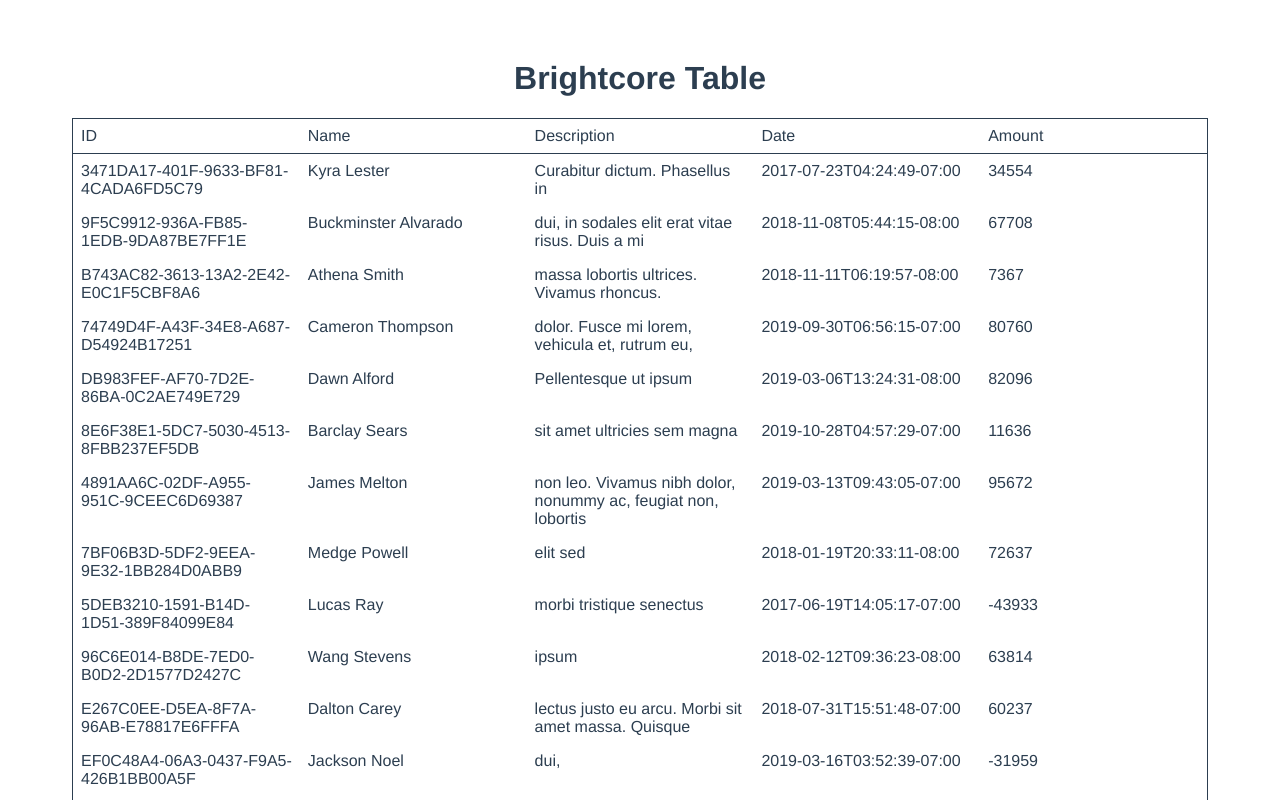
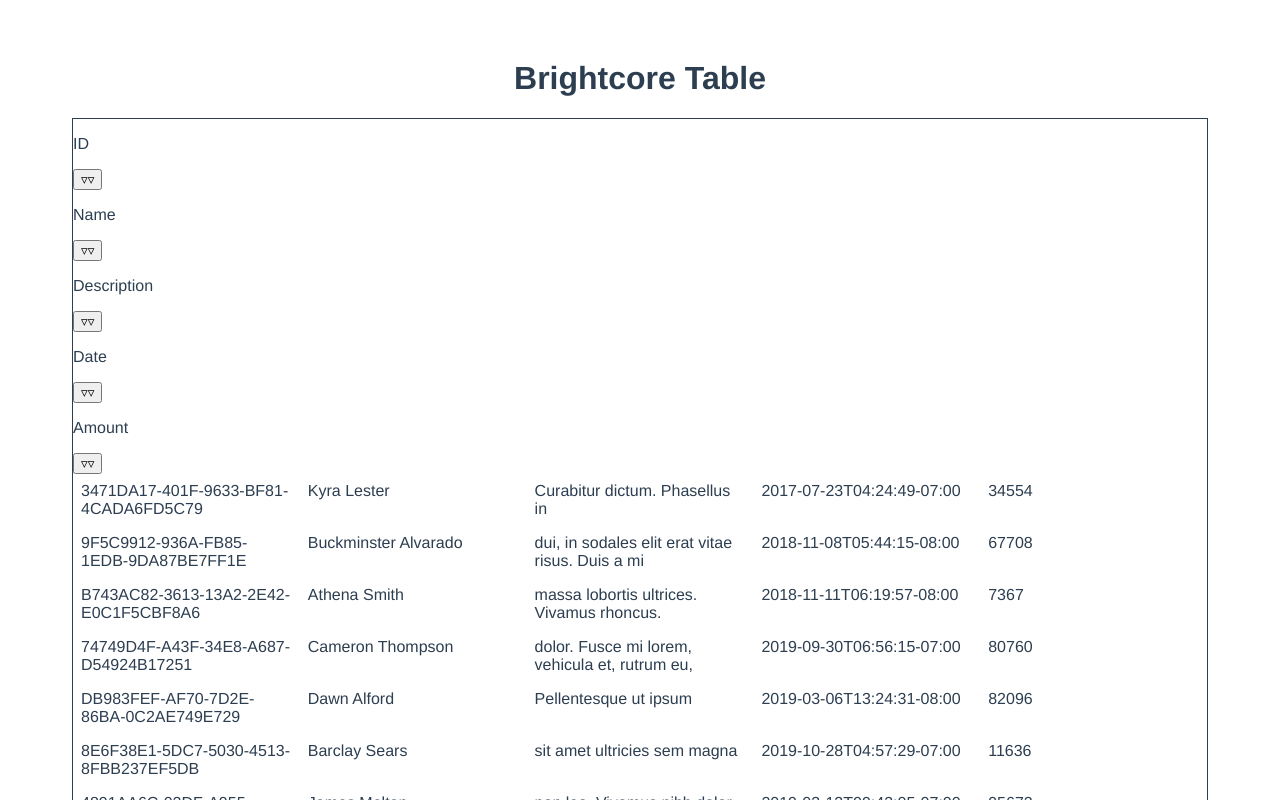
Before and after one commit to AndrewGardhouse/brightcore, a Vue app: page / in a window 1280 px wide. Shown: the top 800 px of the page. Built offline with nearby package versions, Linux system fonts and the light colour scheme.

Commit message:
Renames componenet TableHeader -> TableHeaders and getter tableHeader -> tableHeaderNames

```diff
--- a/src/components/Table.vue
+++ b/src/components/Table.vue
@@ -1,6 +1,6 @@
 <template>
   <div class="table-wrapper">
-    <TableHeader />
+    <TableHeaders />
     <TableRow v-for="row in sortedTableData"
               :key="row['ID']"
               :id="row['ID']"
@@ -12,13 +12,13 @@
 </template>
 
 <script>
-import TableHeader from './TableHeader.vue'
+import TableHeaders from './TableHeaders.vue'
 import TableRow from './TableRow.vue'
 import { mapGetters } from 'vuex'
 
 export default {
   components: {
-    TableHeader,
+    TableHeaders,
     TableRow
   },
   computed: {
--- a/src/components/TableHeader.vue
+++ /dev/null
@@ -1,35 +0,0 @@
-<template>
-  <div class="table-header" :style="{ gridTemplateColumns: `repeat(${tableHeaders.length}, 1fr)` }">
-    <div v-for="(header, index) in tableHeaders"
-         :key="index"
-         class="header-column">
-      <p class="text">{{ header }}</p>
-    </div>
-  </div>
-</template>
-
-<script>
-import { mapGetters } from 'vuex'
-
-export default {
-  computed: {
-    ...mapGetters([
-      'tableHeaders'
-    ])
-  }
-}
-</script>
-
-<style lang="scss">
-.table-header {
-  display: grid;
-  border-bottom: 1px solid #2c3e50;
-  .header-column {
-    display: flex;
-    padding: 0.5rem;
-    .text {
-      margin: 0;
-    }
-  }
-}
-</style>
--- /dev/null
+++ b/src/components/TableHeaders.vue
@@ -0,0 +1,65 @@
+<template>
+  <div class="table-headers" :style="{ gridTemplateColumns: `repeat(${tableHeaderNames.length}, 1fr)` }">
+    <div v-for="(header, index) in tableHeaderNames"
+         :key="index"
+         class="header-column">
+      <p class="text">{{ header }}</p>
+      <button class="sort-column">
+        <span class="desc">&#9663;</span>
+        <span class="asc">&#9663;</span>
+      </button>
+    </div>
+  </div>
+</template>
+
+<script>
+import { mapGetters } from 'vuex'
+
+export default {
+  computed: {
+    ...mapGetters([
+      'tableHeaderNames'
+    ])
+  },
+}
+</script>
+
+<style lang="scss">
+.table-header {
+  display: grid;
+  border-bottom: 1px solid #2c3e50;
+  .header-column {
+    display: flex;
+    padding: 0.5rem;
+    .text {
+      margin: 0;
+      margin-right: 0.5rem;
+    }
+    .sort-column {
+      display: flex;
+      flex-direction: column;
+      padding: 0;
+      background: transparent;
+      border: none;
+      cursor: pointer;
+      &:focus {
+        outline: none;
+      }
+      .desc, .asc {
+        font-size: 1.2rem;
+        line-height: 0.2;
+        &.active {
+          color: blue;
+        }
+      }
+      .desc {
+        transform: rotate(180deg);
+        margin-top: auto;
+      }
+      .asc {
+        margin-bottom: auto;
+      }
+    }
+  }
+}
+</style>
--- a/src/store/getters.js
+++ b/src/store/getters.js
@@ -1,5 +1,5 @@
 export default {
-  tableHeaders(state) {
+  tableHeaderNames(state) {
     return Object.keys(state.tableData[0])
   },
   sortedTableData(state) {
```
Also changed, not shown: 2 other files (tests, documents, lock files or other folders).
